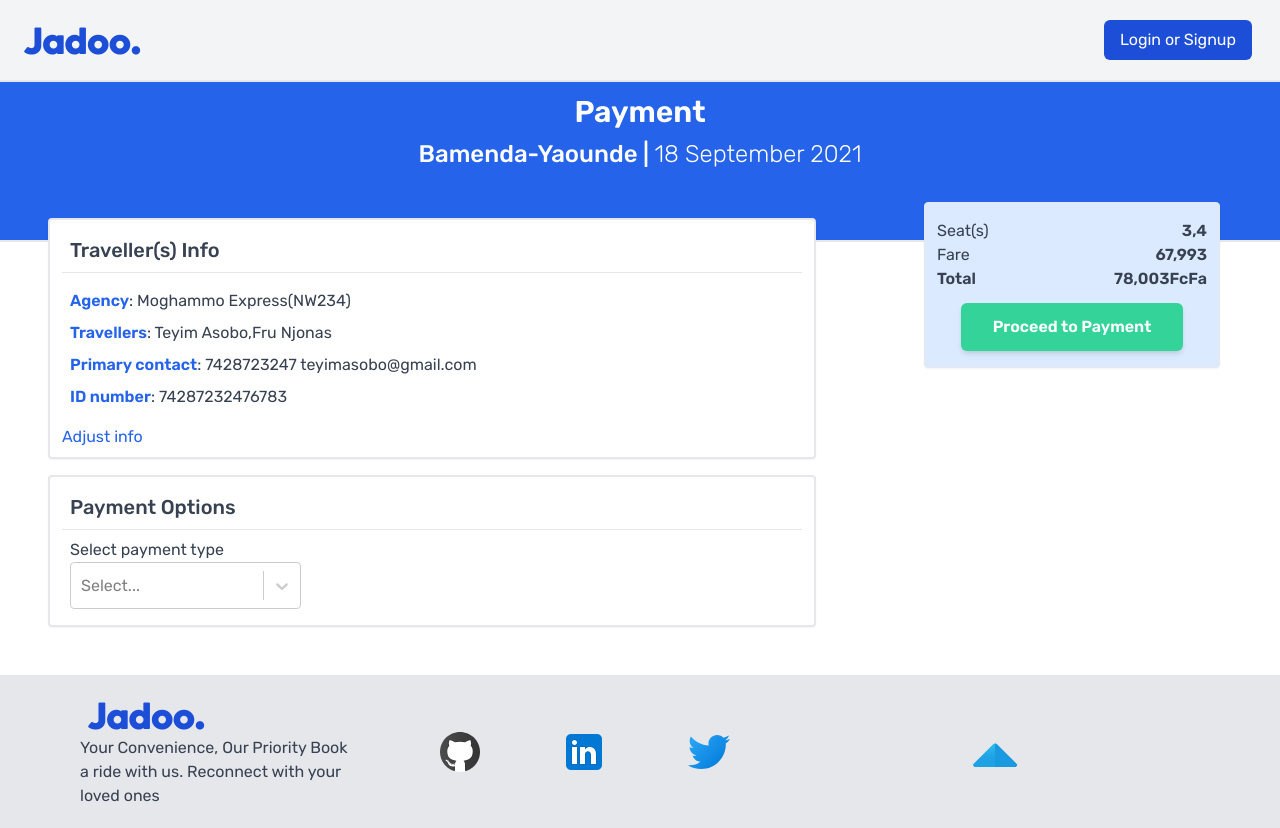
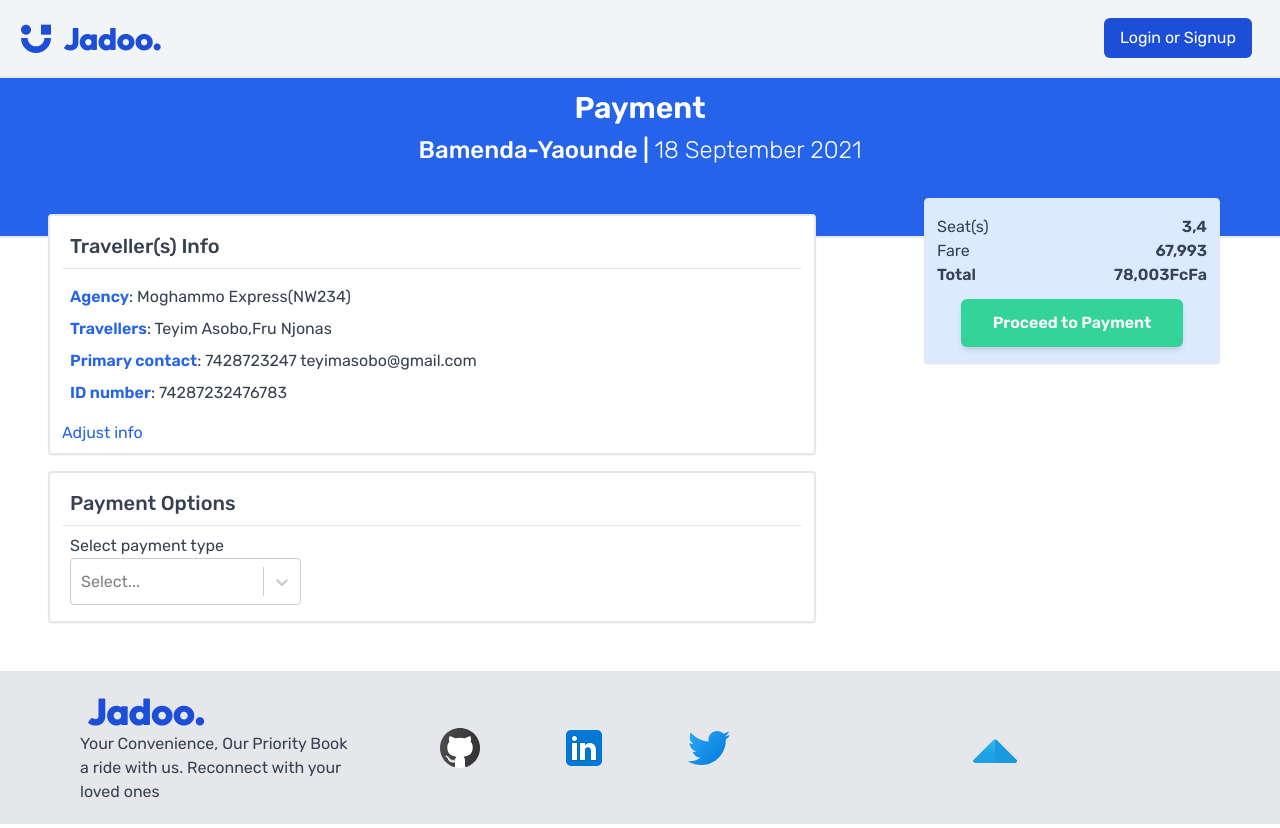
Before and after one commit to teyim/Jadoo, a React (Create React App) app: page /payment in a window 1280 px wide. Built offline with nearby package versions, Linux system fonts and the light colour scheme.

Commit message:
Modify dashboard

```diff
--- a/src/Components/DashBoard/Header.js
+++ b/src/Components/DashBoard/Header.js
@@ -1,10 +1,14 @@
 import React from 'react';
+import { HiOutlineHome} from 'react-icons/hi'
+import { useSelector } from 'react-redux';
+import { useHistory } from 'react-router-dom';
 
 
-function Header({
-    sidebarOpen,
-    setSidebarOpen
-}) {
+
+function Header({sidebarOpen,setSidebarOpen}) {
+    const {userData} = useSelector(state => state.user)
+
+    const history =useHistory();
     return (
         <header className="sticky top-0 bg-white border-b border-gray-200 z-30">
             <div className="px-4 sm:px-6 lg:px-8">
@@ -27,7 +31,9 @@
                                 <rect x="4" y="17" width="16" height="2" />
                             </svg>
                         </button>
-
+                        <button onClick={()=>history.replace('/')} className='flex text-lg font-medium'>
+                            <HiOutlineHome className='w-6 h-6 text-gray-700 my-auto mx-1'/>Home
+                        </button>
                     </div>
 
                     {/* Header: Right side */}
@@ -35,7 +41,7 @@
 
                         {/*  Divider */}
                         <hr className="w-px h-6 bg-gray-200 mx-3" />
-                        <h2 className='font-rubik text-lg font-medium text-gray-700'>Teyim Asobo</h2>
+                        <h2 className='font-rubik text-lg font-medium text-gray-700'>{userData?.email}</h2>
 
                     </div>
 
--- a/src/Components/Layout/NavBar/NavBar.js
+++ b/src/Components/Layout/NavBar/NavBar.js
@@ -7,6 +7,7 @@
 import Signup from "Components/Auth/Signup";
 import { useSelector,useDispatch } from "react-redux";
 import { logOut } from "Features/userAuth";
+import { CgUserlane} from 'react-icons/cg'
 
 
 export default function NavBar({disabled}) {
@@ -26,10 +27,11 @@
   <nav className="bg-gray-100 font-rubik font-semibold py-3 shadow-md border-b-2">
    <div className="max-w-8xl mx-auto px-4">
     <div className="flex justify-between">
-     <div className="">
+     <div className="flex justify-center">
+    <CgUserlane className="w-10 h-10 my-auto text-blue-700 " />
       <Link
        to="/"
-       className="flex items-center py-2 px-2 text-blue-700 font-boing text-4xl">
+       className="flex items-center py-2 px-2 text-blue-700 font-boing text-3xl">
        Jadoo.
       </Link>
      </div>
@@ -91,7 +93,7 @@
       <div className="font-light text-blue-700 flex flex-col">
        <Link
         to="/dashboard"
-        class=" py-3 text-sm hover:bg-blue-400 border-b-2 border-t-4 hover:text-white ">
+        class=" py-3 text-sm font-semibold hover:bg-blue-500 border-b-2 border-t-4 hover:text-white ">
         Account
        </Link>
        <button class=" py-3 text-sm hover:bg-blue-400 hover:text-white " onClick={handlelogOut}>
--- a/src/Views/UserDashboard.js
+++ b/src/Views/UserDashboard.js
@@ -33,7 +33,7 @@
     }
     return (
         <>
-            <div className="flex h-screen overflow-hidden">
+            <div className="flex h-screen overflow-hidden ">
 
                 {/* Sidebar */}
                 <Sidebar sidebarOpen={sidebarOpen} setSidebarOpen={setSidebarOpen} toggleTabs={(pageName)=>togglePages(pageName)}/>
```
